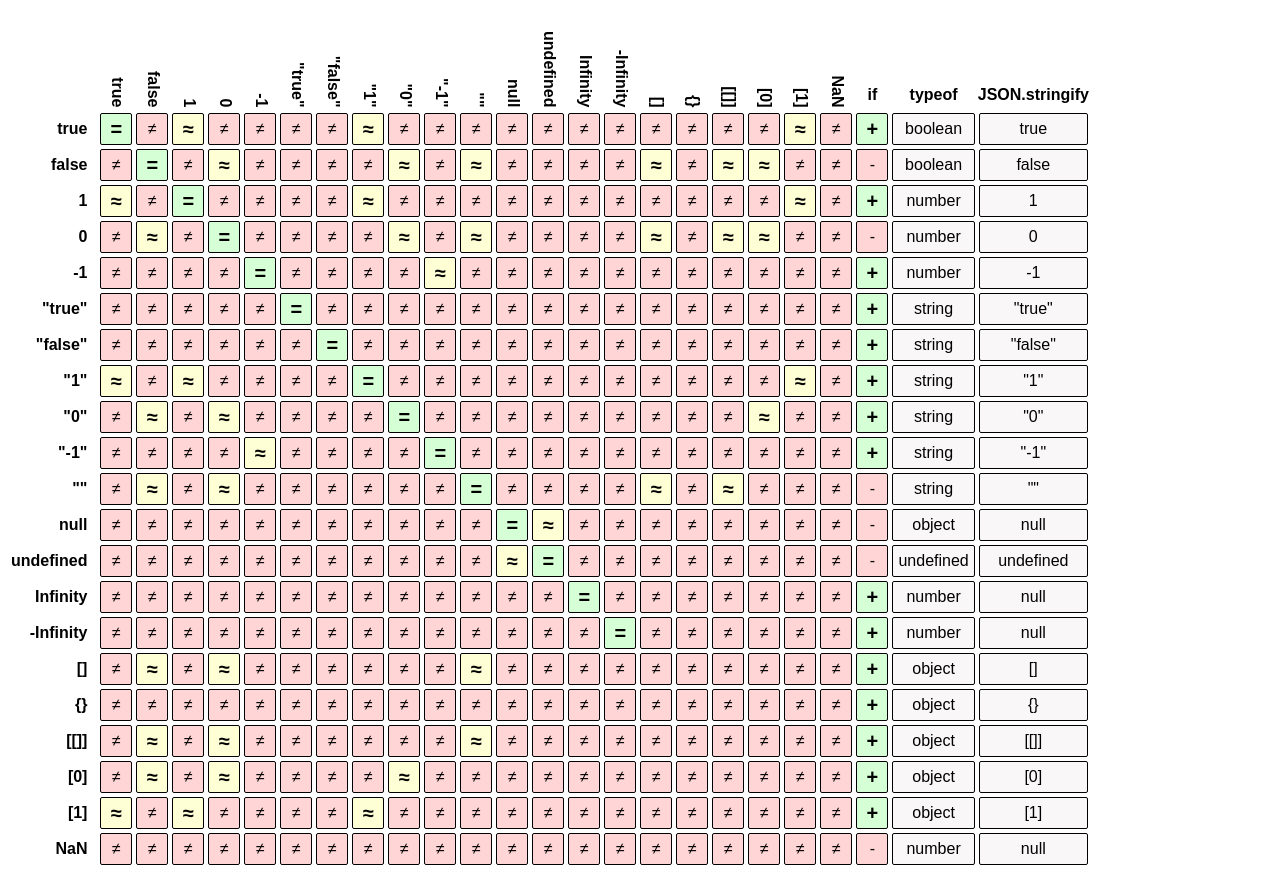
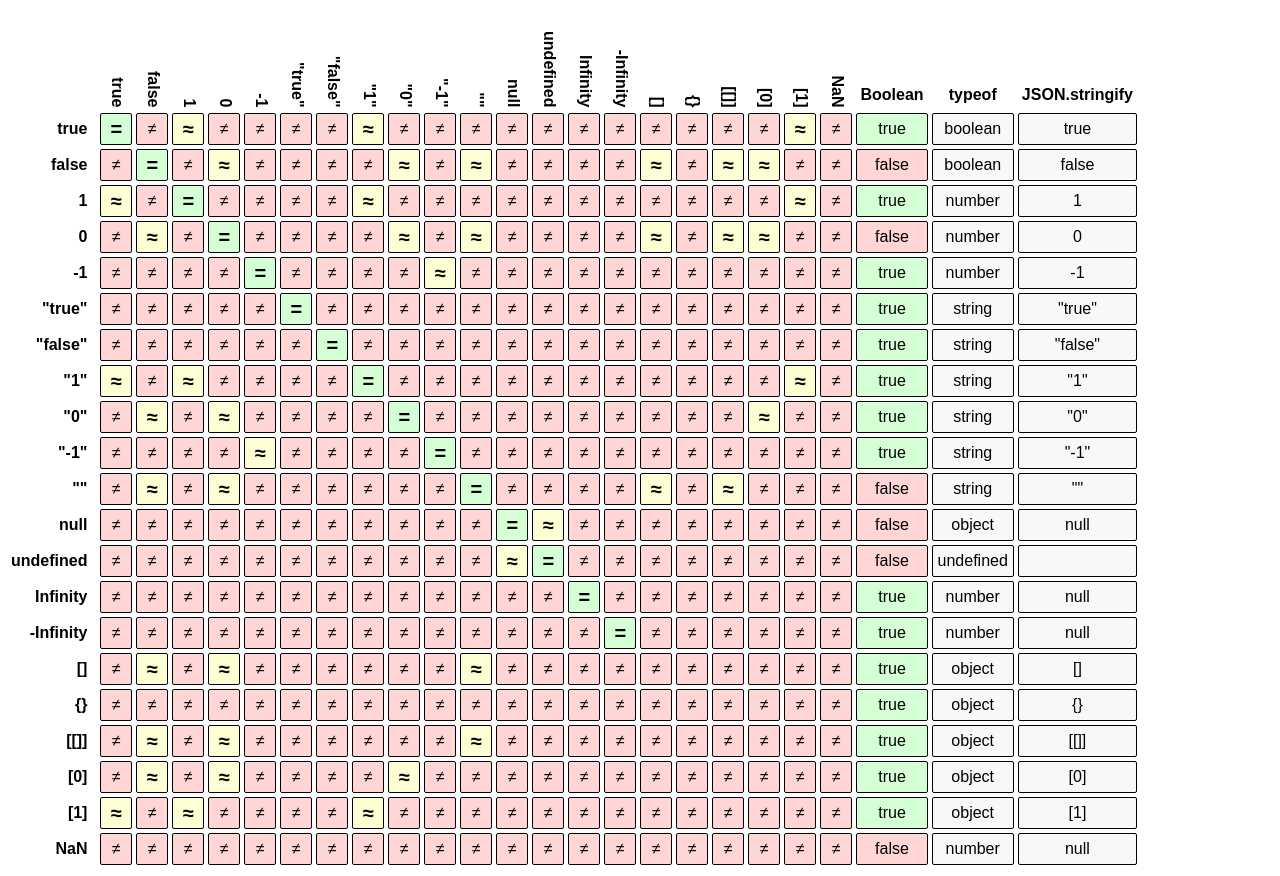
Before and after one commit to porfirion/porfirion.github.io, a plain HTML site: page index.html in a window 1280 px wide. Drawn offline with Linux system fonts and the light colour scheme.

Commit message:
mozilla fix, if changed to boolean

```diff
--- a/index.html
+++ b/index.html
@@ -55,12 +55,18 @@
 		.almostequal { background: #ffffd5; font-size: 20px; font-weight: bold; }
 		.notequal { background: #ffd5d5; }
 		.wide { background: #F9F7F7; width: auto; padding: 0px 5px; }
+		.true { background: #d5ffd5; width: auto; padding: 0px 5px; }
+		.false { background: #ffd5d5; width: auto; padding: 0px 5px; }
+
+		.normal {
+			padding: 0px 5px;
+		}
 	</style>
 	<script>
 		function createCell(value, className) {
 			td = document.createElement('TD');
 			div = document.createElement('DIV');
-			div.innerText = value;
+			div.textContent = value;
 			if (typeof className != 'undefined') {
 				div.setAttribute('class', className);
 			}
@@ -72,11 +78,11 @@
 			if (typeof(className) == 'undefined') {
 				var div = document.createElement('DIV');
 				var span = document.createElement('SPAN');
-				span.innerText = value;
+				span.textContent = value;
 				div.appendChild(span);
 				th.appendChild(div);
 			} else {
-				th.innerText = value;
+				th.textContent = value;
 				th.setAttribute('class', className);
 			}
 			return th;
@@ -85,7 +91,7 @@
 		function createCaption(value) {
 			td = document.createElement('TD');
 			td.setAttribute('class', 'caption');
-			td.innerText = value;
+			td.textContent = value;
 			return td;
 		}
 
@@ -106,7 +112,7 @@
 				tr.appendChild(th);
 			}
 
-			th = createHead('if', 'normal');
+			th = createHead('Boolean', 'normal');
 			tr.appendChild(th);
 
 			th = createHead('typeof', 'normal');
@@ -136,10 +142,10 @@
 					tr.appendChild(td);
 				}
 
-				if (values[i]) {
-					td = createCell('+', 'equal');
+				if (Boolean(values[i])) {
+					td = createCell('true', 'true');
 				} else {
-					td = createCell('-', 'notequal');
+					td = createCell('false', 'false');
 				}
 				tr.appendChild(td);
 
```
